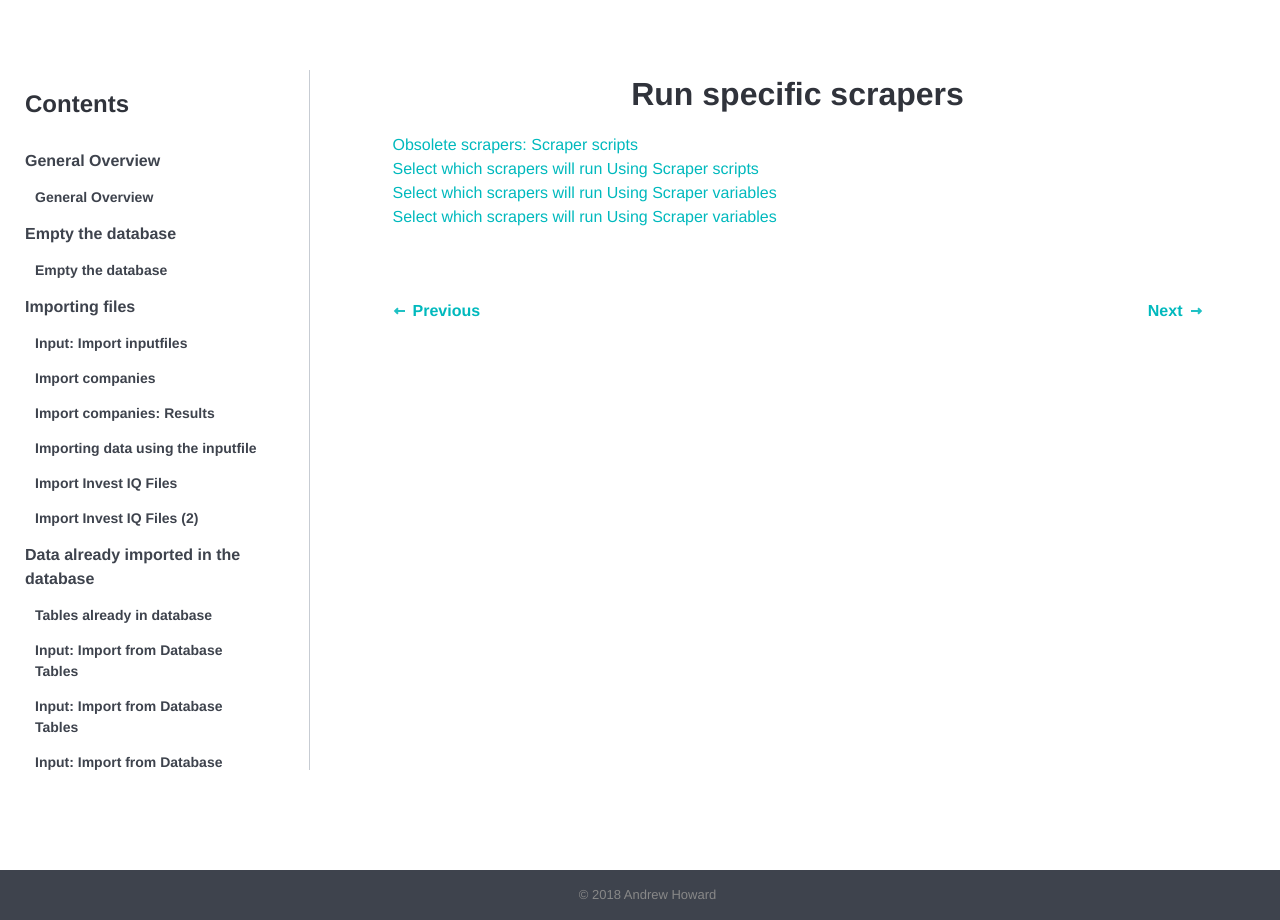
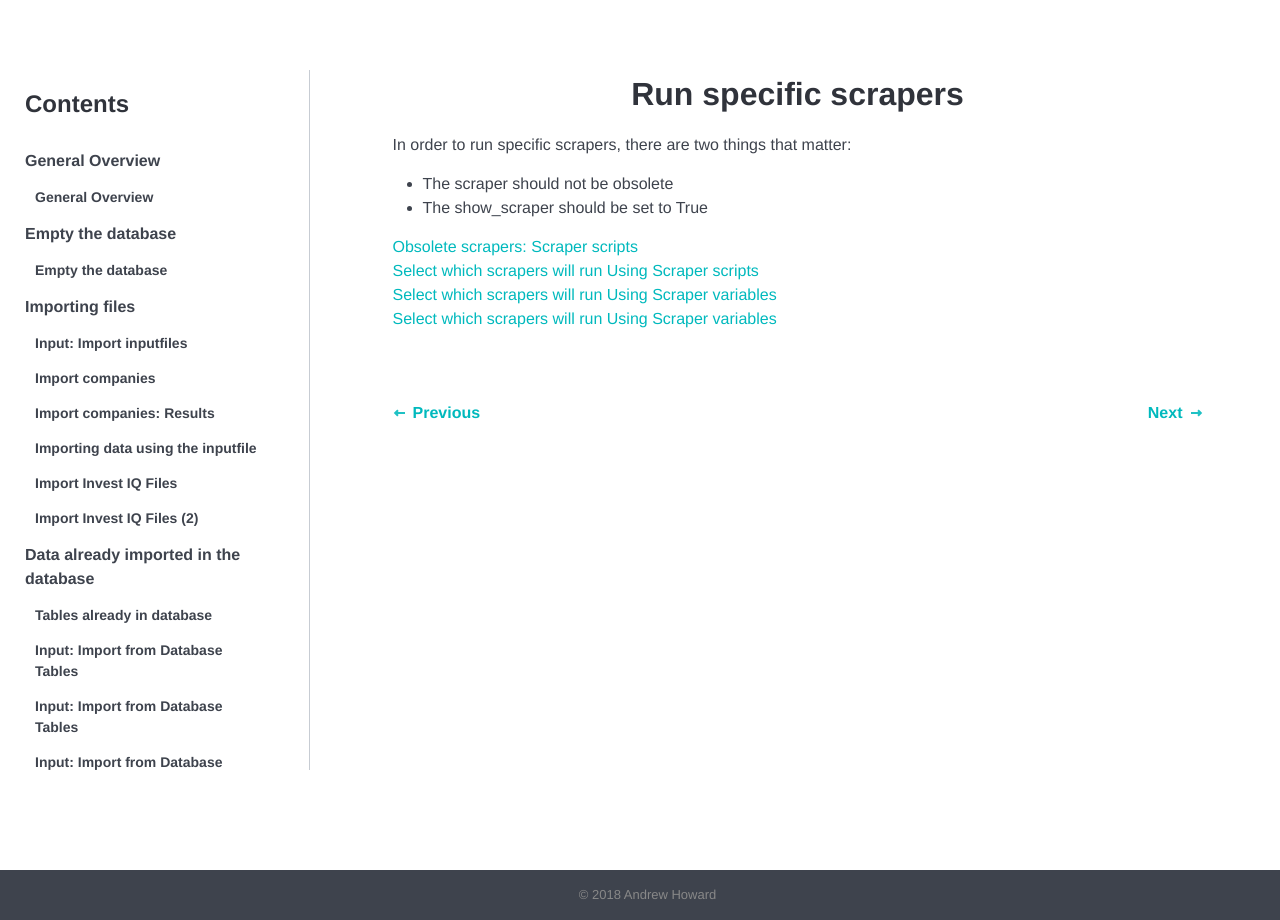
Before and after one commit to tkumpanenko/slides, a Jekyll site: the page built from _topic/084.html, in a window 1280 px wide. Built offline with Jekyll 4.4.1, drawn with Linux system fonts in a browser that asks for light colours.

Commit message:
Update from Forestry.io - 084.html

```diff
--- a/_topic/084.html
+++ b/_topic/084.html
@@ -4,6 +4,11 @@ slug: run-specific-scrappers
 order: 15
 date: 2018-01-18 19:31:06 +0000
 ---
+<h3>Run specific scrapers</h3>
 
-
-<h3>Run specific scrapers</h3>
+<p>In order to run specific scrapers, there are two things that matter:
+	<ul>
+		<li>The scraper should not be obsolete</li>
+		<li>The show_scraper should be set to True</li>
+	</ul>
+</p>
```
